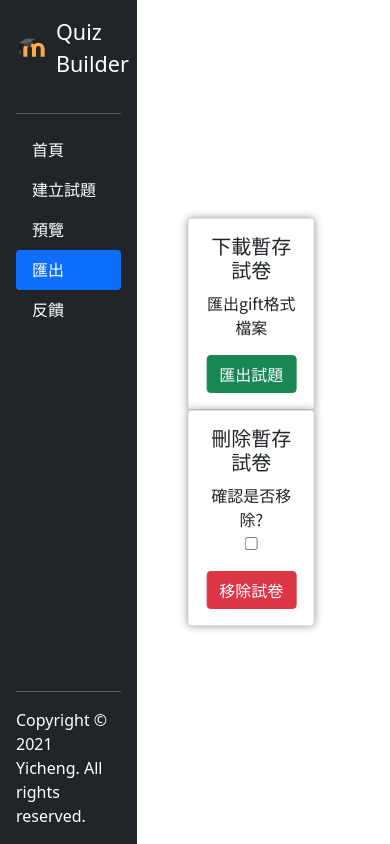
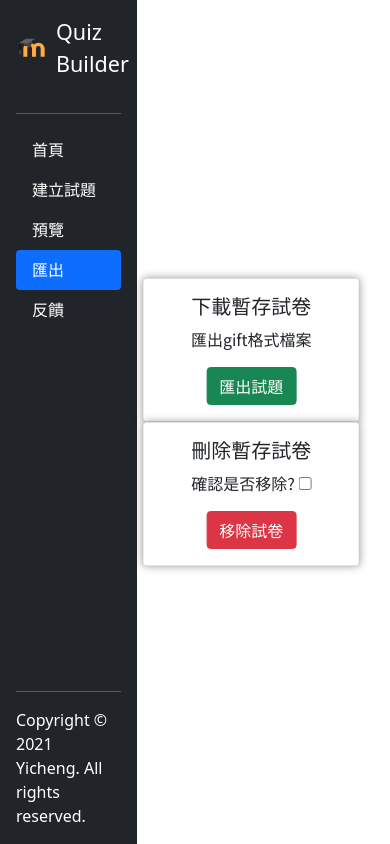
Before and after one commit to Yicheng-1218/QuizMaster, a Flask app: page /export in a window 390 px wide. Run offline with Flask 2, Linux system fonts and the light colour scheme; some libraries are stand-ins or nearby versions.

Commit message:
更新RWD

```diff
--- a/static/css/style.css
+++ b/static/css/style.css
@@ -118,6 +118,11 @@ textarea{
     margin-top: 0!important;
   }
 }
+@media (max-width:768px) {
+    #export{
+      width: 95%;
+    }
+}
 @media only screen and (min-width:992px){
   .tf_long_button{
     width: 70vh;
```
